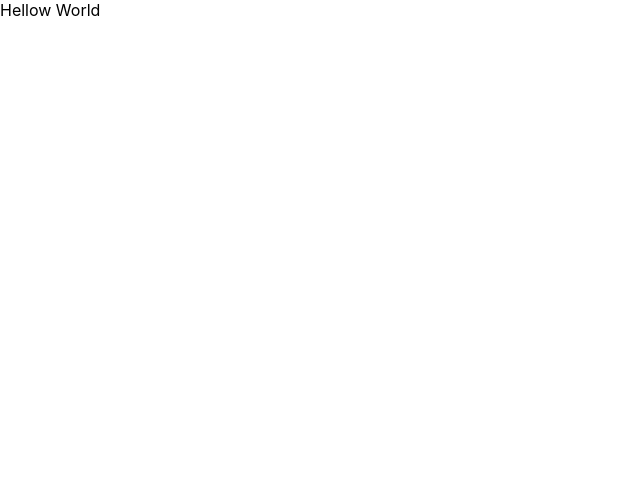
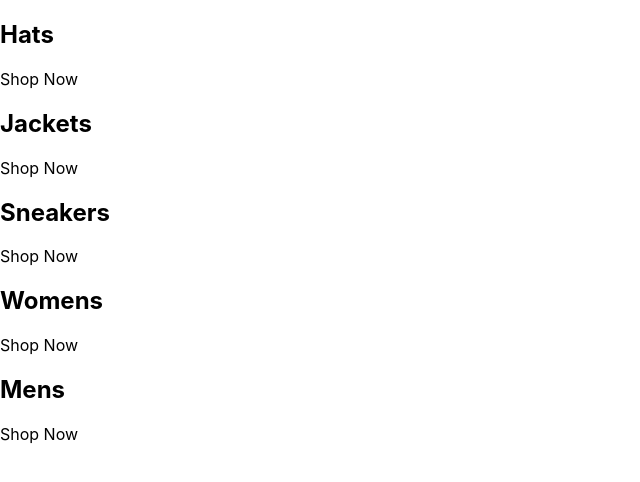
Before and after one commit to Karan-Dodeja/crown-clothing, a React (Create React App) app: page / in a window 1280 px wide. Shown: the top 482 px of the page, without its empty margins (0-640 px from the left). Built offline with nearby package versions, Linux system fonts and the light colour scheme.

Commit message:
Setup Categories

```diff
--- a/src/App.js
+++ b/src/App.js
@@ -1,7 +1,40 @@
 const App = () => {
+
+  const categories = [
+    {
+      id: 1,
+      title: "Hats"
+    },
+    {
+      id: 2,
+      title: "Jackets"
+    },
+    {
+      id: 3,
+      title: "Sneakers"
+    },
+    {
+      id: 4,
+      title: "Womens"
+    },
+    {
+      id: 5,
+      title: "Mens"
+    }
+  ];
+
   return (
-    <div className="App">
-      Hellow World
+    <div className="categories-container">
+      {categories.map(({title}) => (
+          <div className="category-container">
+            <div className="background-image" />
+            <div className="category-body-container">
+              <h2>{title}</h2>
+              <p>Shop Now</p>
+            </div>
+          </div>
+        ))
+      }
     </div>
   );
 }
```
